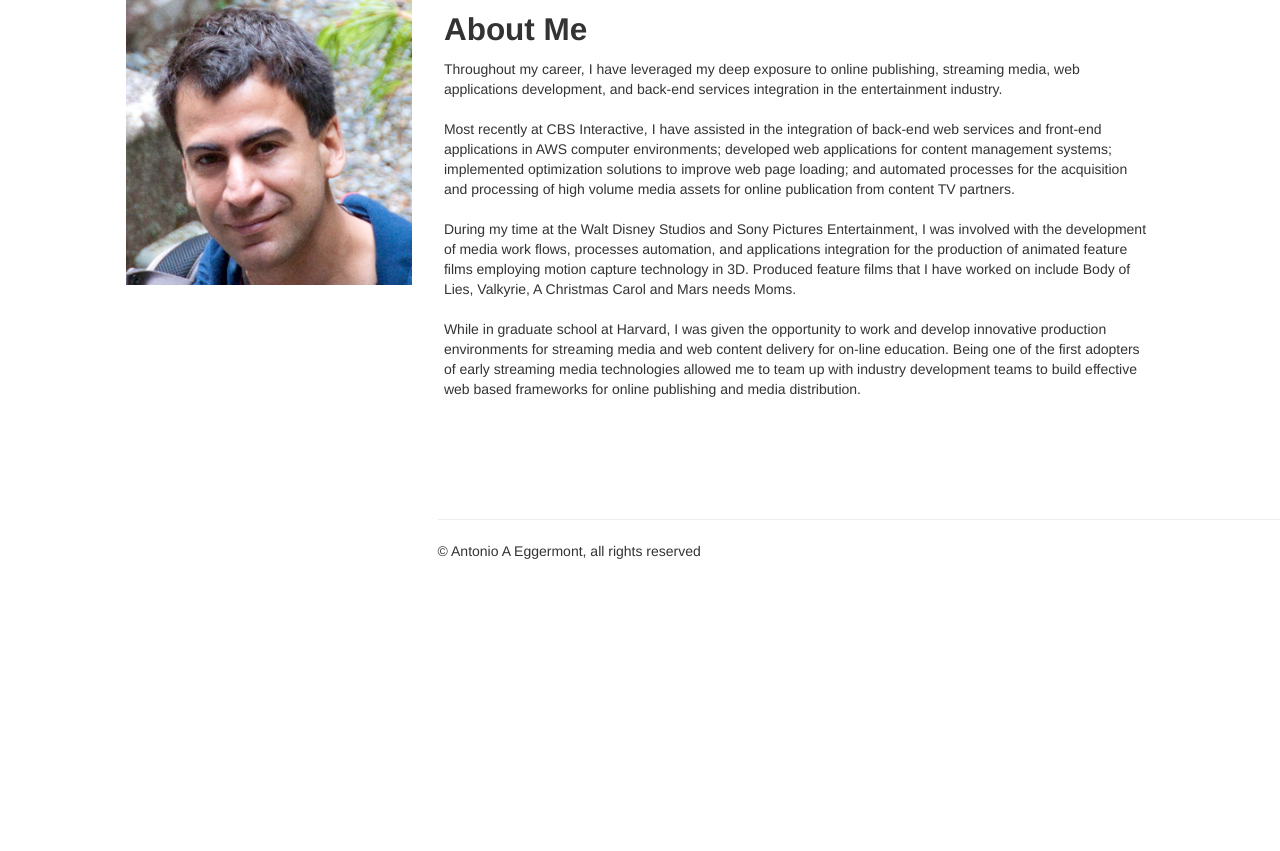
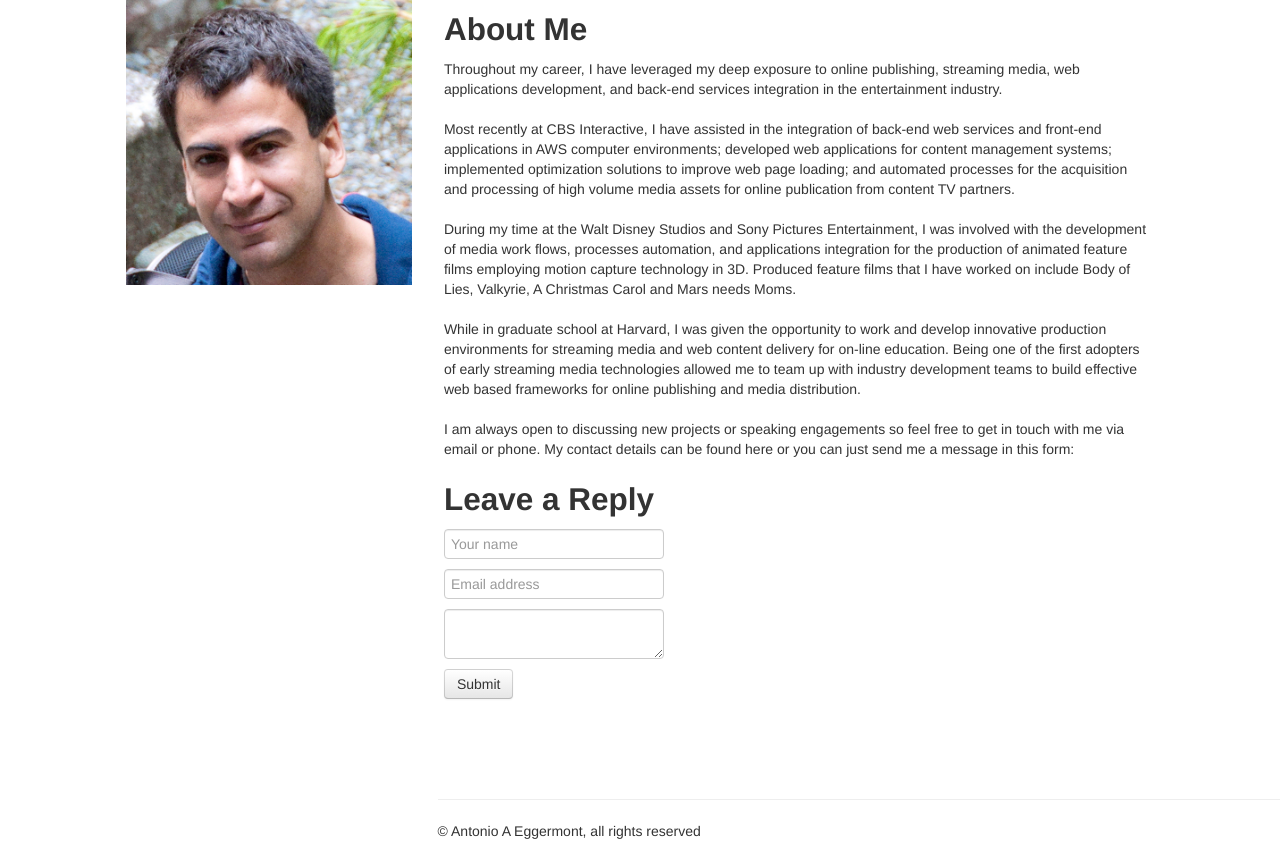
Before and after one commit to aeggermont/mobileDev, a Django app: template mysite/templates/home/biography.html in a window 1280 px wide. Shown: the part 93-944 px from the top of the page. Before the commit the page ends 652 px from the top, so only its background shows below. Run offline with Django 3.2, Linux system fonts and the light colour scheme; the template is opened without the code that fills it, so the values that code supplies are empty; parts of the project's set-up code (start-up, migrations or seed data) failed here and were passed over; some libraries are stand-ins or nearby versions.

Commit message:
Adding a contact info form

```diff
--- a/mysite/templates/home/biography.html
+++ b/mysite/templates/home/biography.html
@@ -1,15 +1,76 @@
 
 <!DOCTYPE html>
 
-<html lang="en">
+<html lang="en" xmlns="http://www.w3.org/1999/html" xmlns="http://www.w3.org/1999/html">
     <head>
         <title> {{ head_title }} </title>
         <meta name = "viewport" content = "width = device-width, initial-scale=1">
+        <meta http-equiv="Content-Type" content="text/html; charset=UTF-8"/>
+
+        <script src="https://ajax.googleapis.com/ajax/libs/jquery/1.5.0/jquery.min.js">  </script>
+        <script src="js/jquery-1.8.3.js"></script>
+        <script src="js/jquery-ui-1.9.2.custom.min.js"> </script>
+
+
         <link href="/static/styles/bootstrap/css/bootstrap.min.css" rel="stylesheet" media="screen">
         <link href="/static/styles/bootstrap/css/bootstrap-responsive.css" rel="stylesheet">
         <link rel="stylesheet" href="/static/styles/homepage.css" type="text/css">
-        <meta http-equiv="Content-Type" content="text/html; charset=UTF-8"/>
-        <meta name="google-translate-customization" content="4ff57205f540339a-c75b2f2701e0e4b7-gc86939a09139749a-14"/>
+
+
+        <script language="javascipt" type="text/javascript">
+
+            $(document).ready(function() {
+               console.log("Document ready!");
+            });
+
+            // Limiting the number of characters in big text box
+            function limitText(limitField, limitCount, limitNum) {
+                if (limitField.value.length > limitNum) {
+                    limitField.value = limitField.value.substring(0, limitNum);
+                    limitCount.innerHTML = " You have exceeded the character limit!"
+                } else {
+                    limitCount.innerHTML = limitNum - limitField.value.length;
+                    //console.log(document.getElementById("wordcount").innerHTML);
+                }
+            }
+
+
+            function validateForm()
+            {
+                console.log("About to validate name!");
+                var x=document.forms["contactInfo"]["name"].value;
+
+                if (x==null || x=="")
+                {
+                    alert("First name must be filled out");
+                    return false;
+                }
+
+                console.log("Finished validating name!");
+                console.log("Validating Email!");
+
+                var email = document.forms["contactInfo"]["email"].value;
+                var atPosition = email.indexOf("@");
+                var dotPosition = email.lastIndexOf("x");
+
+                if ( atPosition < 1 || dorPosition <  atPosition +2 || dotPosition + 2 > email.length )
+                {
+                    alert ("Not a valid email address!");
+                    return false;
+                }
+
+                console.log("Finished validating email address!");
+
+            }
+
+
+            function register() {
+
+                alert("Form submitted!");
+                return this;
+            }
+
+        </script>
 
 
     </head>
@@ -76,9 +137,8 @@
                         During my time at the Walt Disney Studios and Sony Pictures Entertainment, I was involved with the development of media work flows, processes automation, and applications integration for the production of animated feature films employing motion capture technology in 3D. Produced feature films that I have worked on include Body of Lies, Valkyrie, A Christmas Carol and Mars needs Moms.
                         <br><br>
                         While in graduate school at Harvard, I was given the opportunity to work and develop innovative production environments for streaming media and web content delivery for on-line education. Being one of the first adopters of early streaming media technologies allowed me to team up with industry development teams to build effective web based frameworks for online publishing and media distribution.
-
-
-
+                        <br><br>
+                        I am always open to discussing new projects or speaking engagements so feel free to get in touch with me via email or phone. My contact details can be found here or you can just send me a message in this form:
                     </p>
                 </div><!--/.fluid-container-->
 
@@ -86,20 +146,31 @@
 
         </div>
 
+        <div class="container-fluid" >
+            <div class="row-fluid">
+                <div class="span4"> </div>
+                <div class="span8">
+                    <h2> Leave a Reply </h2>
+                    <form name="contactInfo" onsubmit="return validateForm()">
+                        <input name="name"  type="text" accept="" placeholder="Your name" maxlength="30" >    <br>
+                        <input name="email" type="text" accept="" placeholder="Email address" maxlength="30"> <br>
+                        <textarea placeholder = "Leave a message" name="message" onKeyDown="limitText(this.form.message, document.getElementById('wordcount') , 100);"
+                                  onKeyUp="limitText(this.form.message, document.getElementById('wordcount'), 100);">
+                        </textarea>
+                        <div id="wordcount"></div>
+                        <button type="submit" class="btn">Submit </button>
+                    </form>
+                </div>
+
+            </div>
+
+        </div>
+
+
         <br>
         <br>
         <br>
 
-        <div class="row-fluid">
-            <div class="span1"></div>
-            <div class="span3">
-                <div id="google_translate_element"></div><script type="text/javascript">
-                    function googleTranslateElementInit() {
-                        new google.translate.TranslateElement({pageLanguage: 'eo'}, 'google_translate_element');
-                    }
-                </script><script type="text/javascript" src="//translate.google.com/translate_a/element.js?cb=googleTranslateElementInit"></script>
-            </div>
-         </div>
 
         <div class="row-fluid">
             <div class="span4"></div>
```
